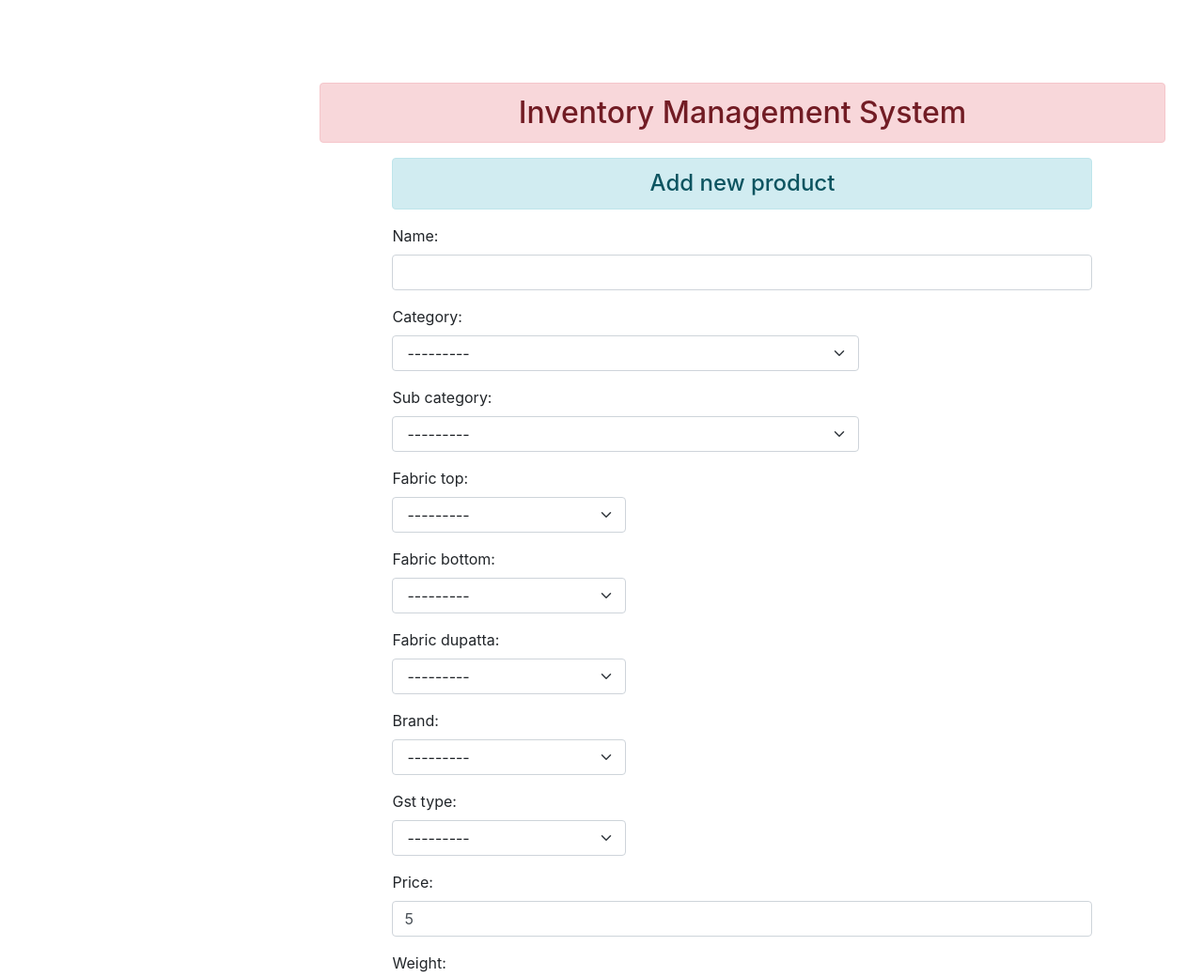
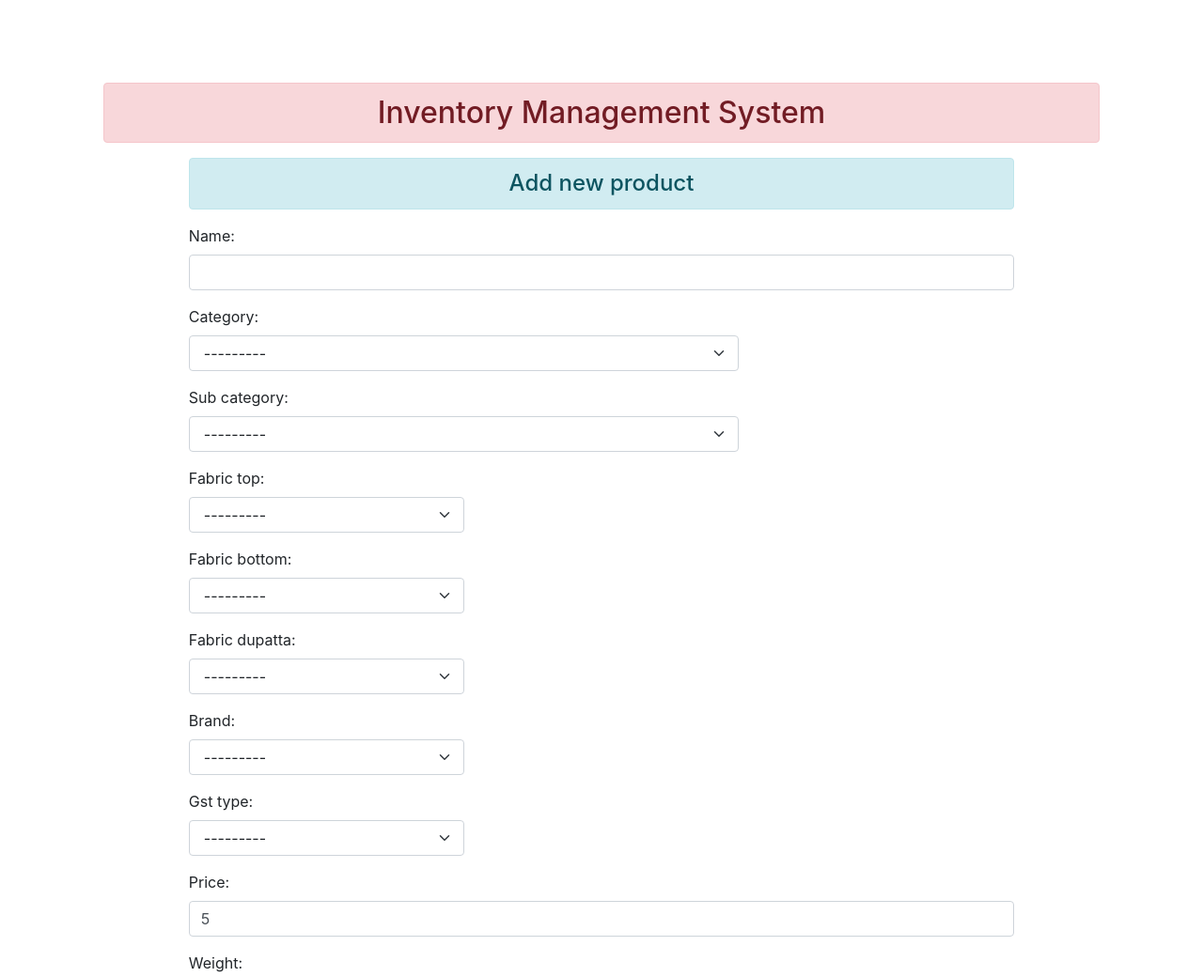
Before and after one commit to vardhanshah138/django-inventory-management, a Django app: page /add_product in a window 1280 px wide. Shown: the top 1040 px of the page at 94% size. Run offline with Django 3.2, Linux system fonts and the light colour scheme; data that the repository does not hold is empty; some libraries are stand-ins or nearby versions.

Commit message:
The Login Page comes in center and first menu button is visible not whole sidebar

```diff
--- a/crudproject1/enroll/templates/enroll/base.html
+++ b/crudproject1/enroll/templates/enroll/base.html
@@ -18,7 +18,7 @@
 <body>
 
 
-<div class="page-wrapper chiller-theme toggled">
+<div class="page-wrapper chiller-theme">
 
 {% if user.is_authenticated %}
   {% include  'enroll/sidebar.html'%}
--- a/crudproject1/enroll/views.py
+++ b/crudproject1/enroll/views.py
@@ -40,6 +40,7 @@ def add_show(request):
     validate_login(request)
     if request.method == "POST":
         images =request.FILES.getlist('images')
+        print(request.FILES)
         p1 = AddProduct(request.POST,request.FILES)
         print("recieved p1")
         print(p1.is_valid())
```
